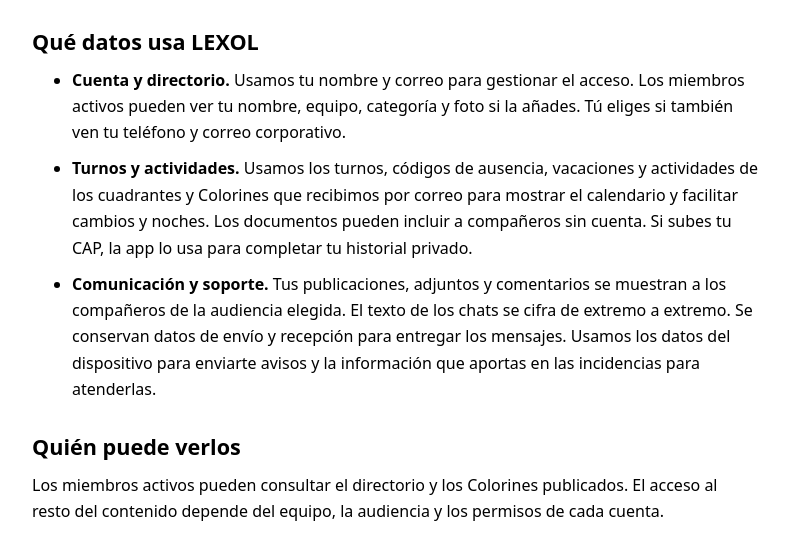
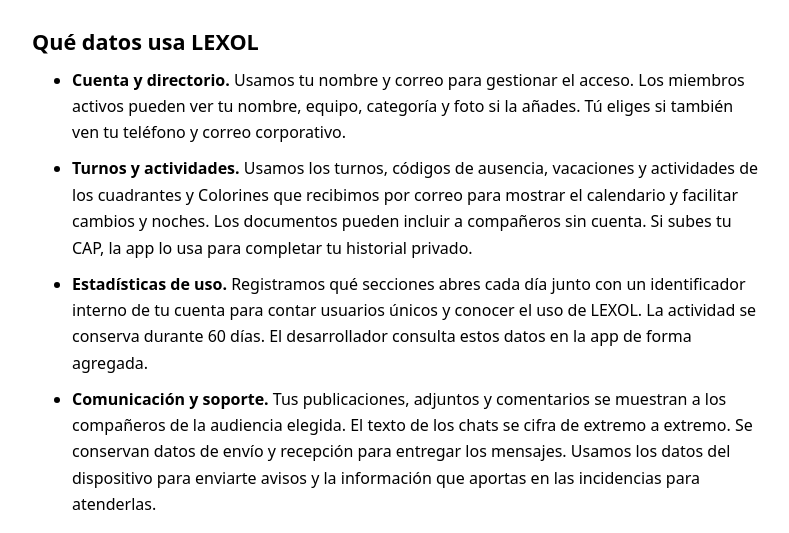
Before and after one commit to DCapita/lexol-privacidad, a plain HTML site: page index.html in a window 1280 px wide. Shown: the part 237-770 px from the top of the page, without its empty margins (244-1033 px from the left). Drawn offline with Linux system fonts and the light colour scheme.

Commit message:
Documentar las estadísticas de uso de LEXOL

```diff
--- a/index.html
+++ b/index.html
@@ -37,6 +37,7 @@
         <ul>
           <li><strong>Cuenta y directorio.</strong> Usamos tu nombre y correo para gestionar el acceso. Los miembros activos pueden ver tu nombre, equipo, categoría y foto si la añades. Tú eliges si también ven tu teléfono y correo corporativo.</li>
           <li><strong>Turnos y actividades.</strong> Usamos los turnos, códigos de ausencia, vacaciones y actividades de los cuadrantes y Colorines que recibimos por correo para mostrar el calendario y facilitar cambios y noches. Los documentos pueden incluir a compañeros sin cuenta. Si subes tu CAP, la app lo usa para completar tu historial privado.</li>
+          <li><strong>Estadísticas de uso.</strong> Registramos qué secciones abres cada día junto con un identificador interno de tu cuenta para contar usuarios únicos y conocer el uso de LEXOL. La actividad se conserva durante 60 días. El desarrollador consulta estos datos en la app de forma agregada.</li>
           <li><strong>Comunicación y soporte.</strong> Tus publicaciones, adjuntos y comentarios se muestran a los compañeros de la audiencia elegida. El texto de los chats se cifra de extremo a extremo. Se conservan datos de envío y recepción para entregar los mensajes. Usamos los datos del dispositivo para enviarte avisos y la información que aportas en las incidencias para atenderlas.</li>
         </ul>
       </section>
```
